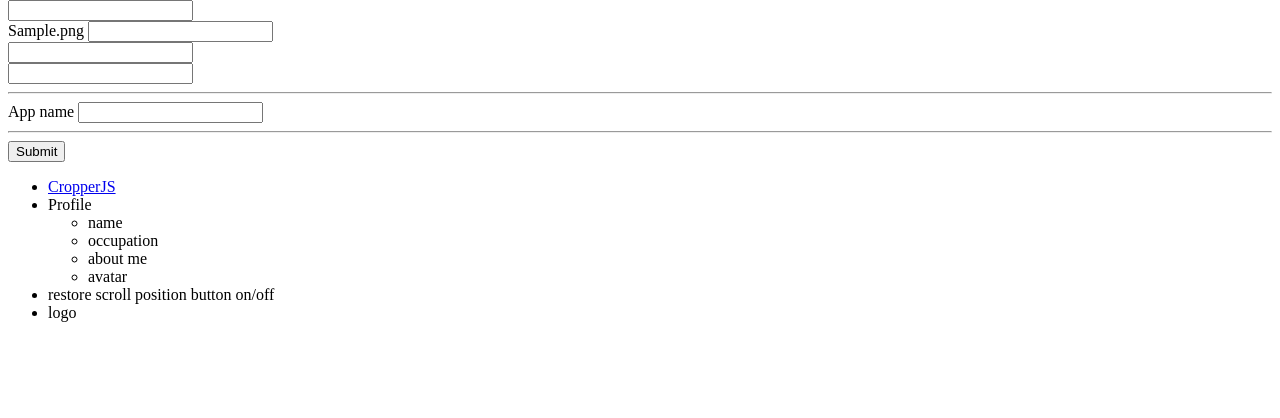
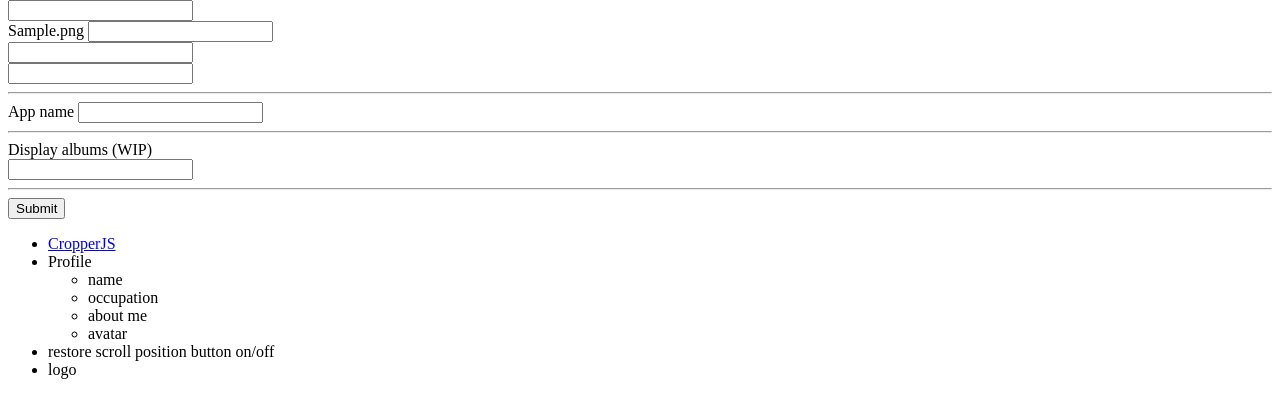
Before and after one commit to ArchBacon/Photo-Portfolio, a Symfony app: template templates/admin/settings/index.html.twig in a window 1280 px wide. Shown: the part 128-546 px from the top of the page. Run offline with Twig, Linux system fonts and the light colour scheme; the template is opened without the code that fills it: most values are stand-ins (such as "Sample title", 1, 10 or a date in 2020); form fields are guessed from the names that the template uses; some libraries are stand-ins or nearby versions.

Commit message:
Updated display albums setting

```diff
--- a/src/Form/SettingsType.php
+++ b/src/Form/SettingsType.php
@@ -30,6 +30,7 @@ class SettingsType extends AbstractType
             ])
             ->add('displayAlbums', CheckboxType::class, [
                 'required' => false,
+                'disabled' => true,
             ])
             ->add('submit', SubmitType::class, [
                 'label' => 'Save',
--- a/templates/admin/settings/index.html.twig
+++ b/templates/admin/settings/index.html.twig
@@ -35,16 +35,16 @@
             {{ form_widget(form.appName) }}
             {{ form_help(form.appName) }}
 
-{#            <hr class="border-neutral-500 my-5">#}
+            <hr class="border-neutral-500 my-5">
 
-{#            <div>#}
-{#                {{ form_label(form.displayAlbums) }} <br>#}
-{#                <label class="checkbox">#}
-{#                    {{ form_widget(form.displayAlbums) }}#}
-{#                    <span></span>#}
-{#                </label>#}
-{#                {{ form_help(form.displayAlbums) }}#}
-{#            </div>#}
+            <div>
+                {{ form_label(form.displayAlbums) }} (WIP)<br>
+                <label class="checkbox">
+                    {{ form_widget(form.displayAlbums) }}
+                    <span></span>
+                </label>
+                {{ form_help(form.displayAlbums) }}
+            </div>
 
             <hr class="border-neutral-500 my-5">
 
```
